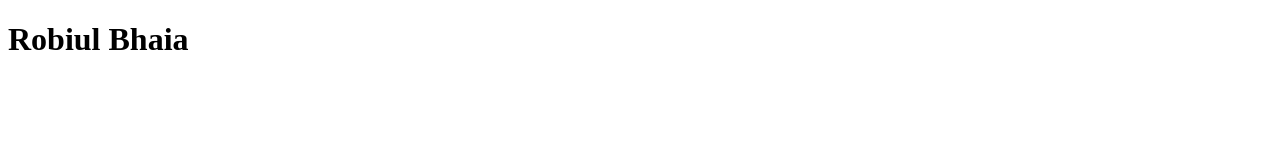
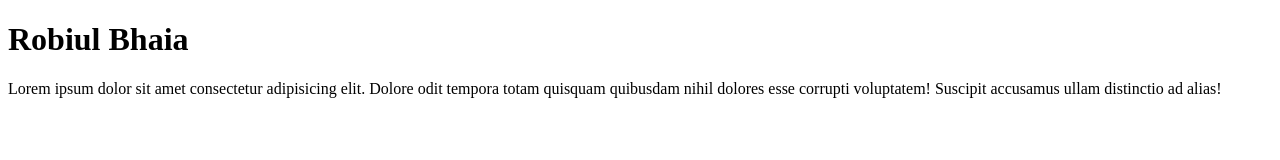
Before and after one commit to roawall/First-Project, a plain HTML site: page index.html in a window 1280 px wide. Drawn offline with Linux system fonts and the light colour scheme.

Commit message:
first commit

```diff
--- a/index.html
+++ b/index.html
@@ -7,5 +7,6 @@
 </head>
 <body>
     <h1>Robiul Bhaia</h1>
+    <p>Lorem ipsum dolor sit amet consectetur adipisicing elit. Dolore odit tempora totam quisquam quibusdam nihil dolores esse corrupti voluptatem! Suscipit accusamus ullam distinctio ad alias!</p>
 </body>
 </html>
```
